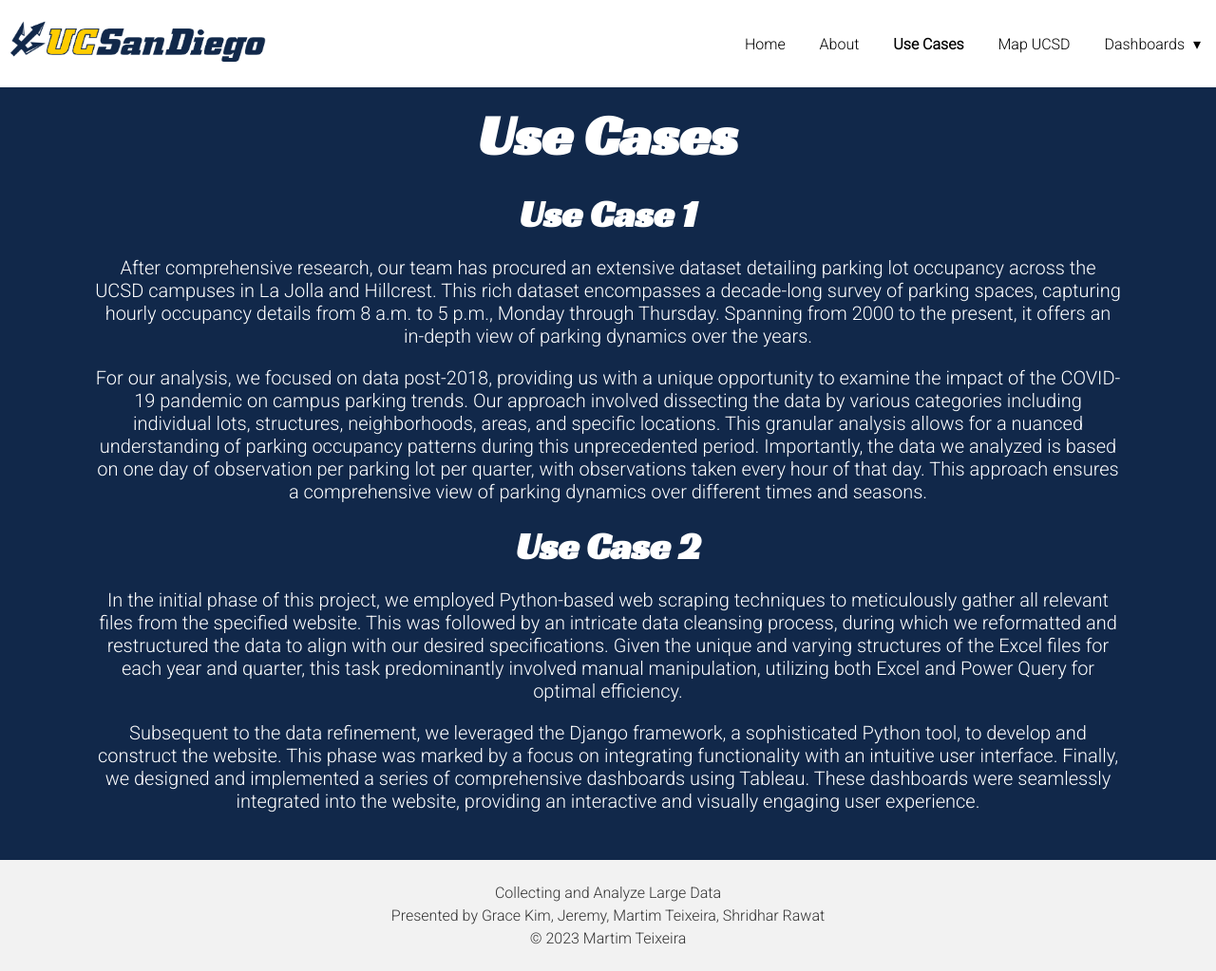
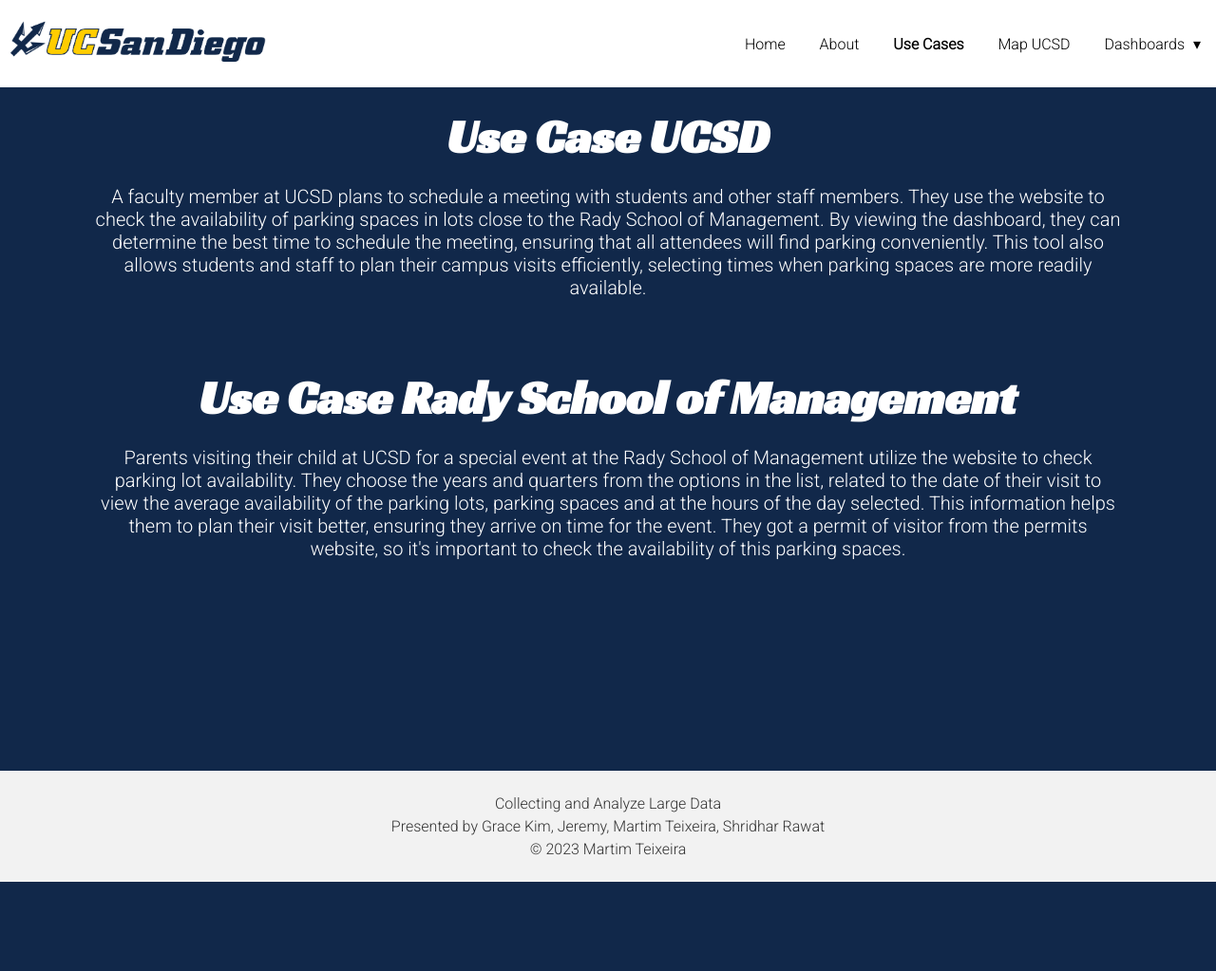
Before and after one commit to rsm-mateixeira/ucsdparking, a Django app: page /usecases in a window 1280 px wide. Shown: the whole page at 95% size. After the commit the page ends 929 px from the top, so only its background shows below. Run offline with Django 4.2, Linux system fonts and the light colour scheme; some libraries are stand-ins or nearby versions.

Commit message:
Use cases section

```diff
--- a/ucsdparking/templates/ucsdparking/useCases.html
+++ b/ucsdparking/templates/ucsdparking/useCases.html
@@ -1,30 +1,19 @@
 {% extends 'ucsdparking/layout.html' %} {% block main %} {% load static %}
 <div class="hero-container-about">
-    <h2 class="titlesPages">Use Cases</h2>
     <div class="body-about">
         <p style="font-size: 20px; text-align: center;">
-            <h1 class="titlesPagesAbouth2">Use Case 1</h1>
-            <p style="font-size: 20px; text-align: center;">After comprehensive research, our team has procured an extensive dataset detailing parking lot occupancy across
-                the UCSD campuses in La Jolla and Hillcrest. This rich dataset encompasses a decade-long survey of parking spaces,
-                capturing hourly occupancy details from 8 a.m. to 5 p.m., Monday through Thursday. Spanning from 2000 to the present,
-                it offers an in-depth view of parking dynamics over the years.</p>
-            <p style="font-size: 20px; text-align: center;">
-                For our analysis, we focused on data post-2018, providing us with a unique opportunity to examine the impact of the COVID-19 pandemic on campus parking trends.
-                 Our approach involved dissecting the data by various categories including individual lots, structures, neighborhoods, areas, and specific locations.
-                 This granular analysis allows for a nuanced understanding of parking occupancy patterns during this unprecedented period. Importantly, the data we analyzed
-                 is based on one day of observation per parking lot per quarter, with observations taken every hour of that day. This approach ensures a comprehensive view of
-                 parking dynamics over different times and seasons.</p>
-            <h1 class="titlesPagesAbouth2">Use Case 2</h1>
-            <p style="font-size: 20px; text-align: center;">In the initial phase of this project, we employed Python-based web scraping techniques to meticulously gather all relevant
-                files from the specified website. This was followed by an intricate data cleansing process, during which we reformatted and
-                restructured the data to align with our desired specifications. Given the unique and varying structures of the Excel files
-                for each year and quarter, this task predominantly involved manual manipulation, utilizing both Excel and Power Query for
-                optimal efficiency.
-            </p>
-            <p style="font-size: 20px; text-align: center;">Subsequent to the data refinement, we leveraged the Django framework, a sophisticated Python tool, to develop and construct the website.
-                This phase was marked by a focus on integrating functionality with an intuitive user interface. Finally, we designed and implemented
-                a series of comprehensive dashboards using Tableau. These dashboards were seamlessly integrated into the website, providing an
-                interactive and visually engaging user experience.
+            <h1 class="titlesPagesAbouth2" style="font-size: 50px; color: white;">Use Case UCSD</h1>
+            <p style="font-size: 20px; text-align: center;">A faculty member at UCSD plans to schedule a meeting with students and other staff members.
+                They use the website to check the availability of parking spaces in lots close to the Rady School of Management.
+                By viewing the dashboard, they can determine the best time to schedule the meeting, ensuring that all attendees will find parking conveniently.
+                This tool also allows students and staff to plan their campus visits efficiently, selecting times when parking spaces are more readily available.</p>
+            <div style="padding: 20px;"></div>
+            <h1 class="titlesPagesAbouth2" style="font-size: 50px; color: white;">Use Case Rady School of Management</h1>
+            <p style="font-size: 20px; text-align: center;">Parents visiting their child at UCSD for a special event at the Rady School of Management utilize the
+                website to check parking lot availability. They choose the years and quarters from the options in the list, related to the date of their visit to
+                view the average availability of the parking lots, parking spaces and at the hours of the day selected. This information helps them to plan their
+                visit better, ensuring they arrive on time for the event. They got a permit of visitor from the permits website, so it's important to check the
+                availability of this parking spaces.
             </p>
         </p>
         <div style="padding: 15px;"></div>
```
